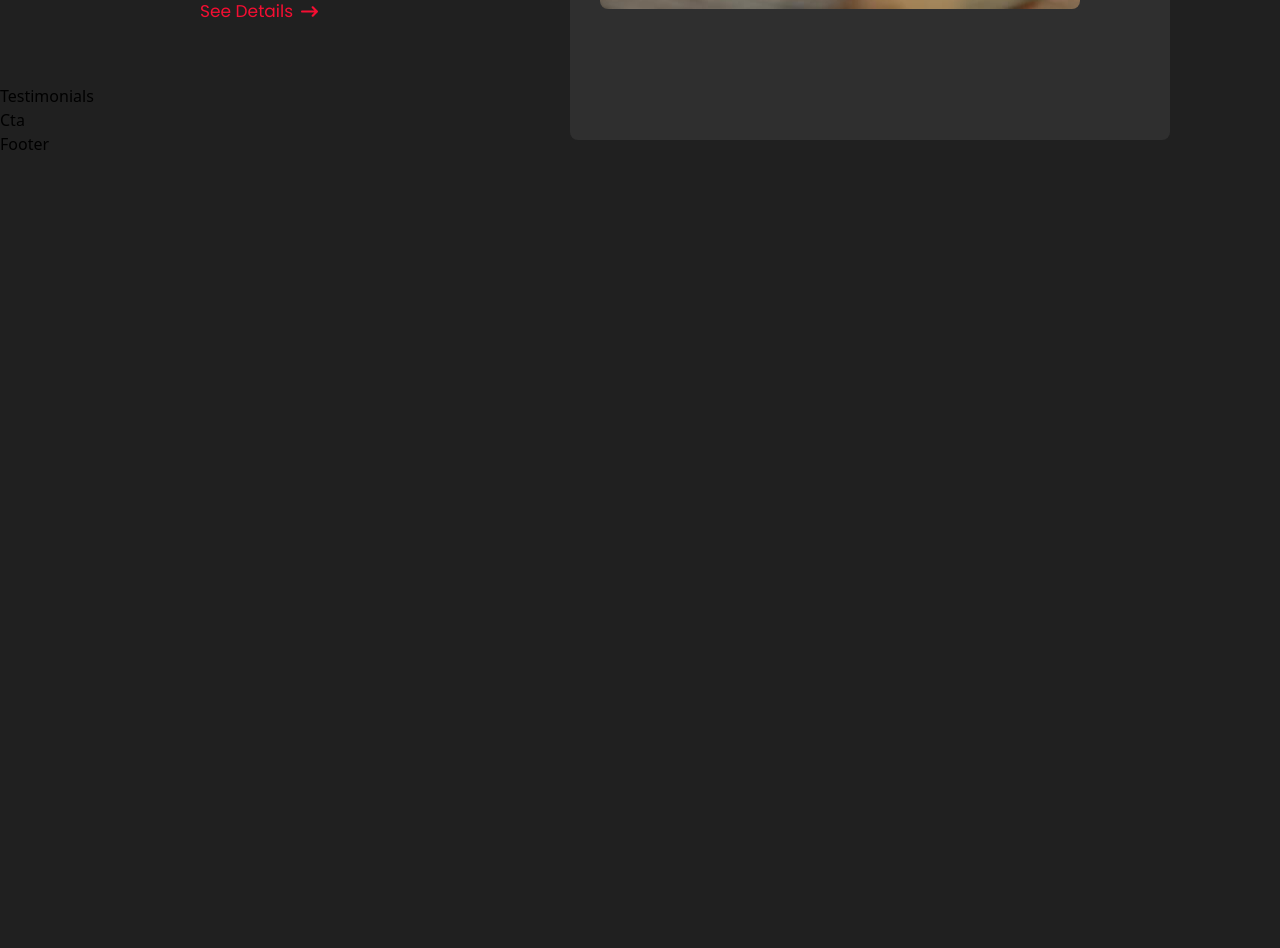
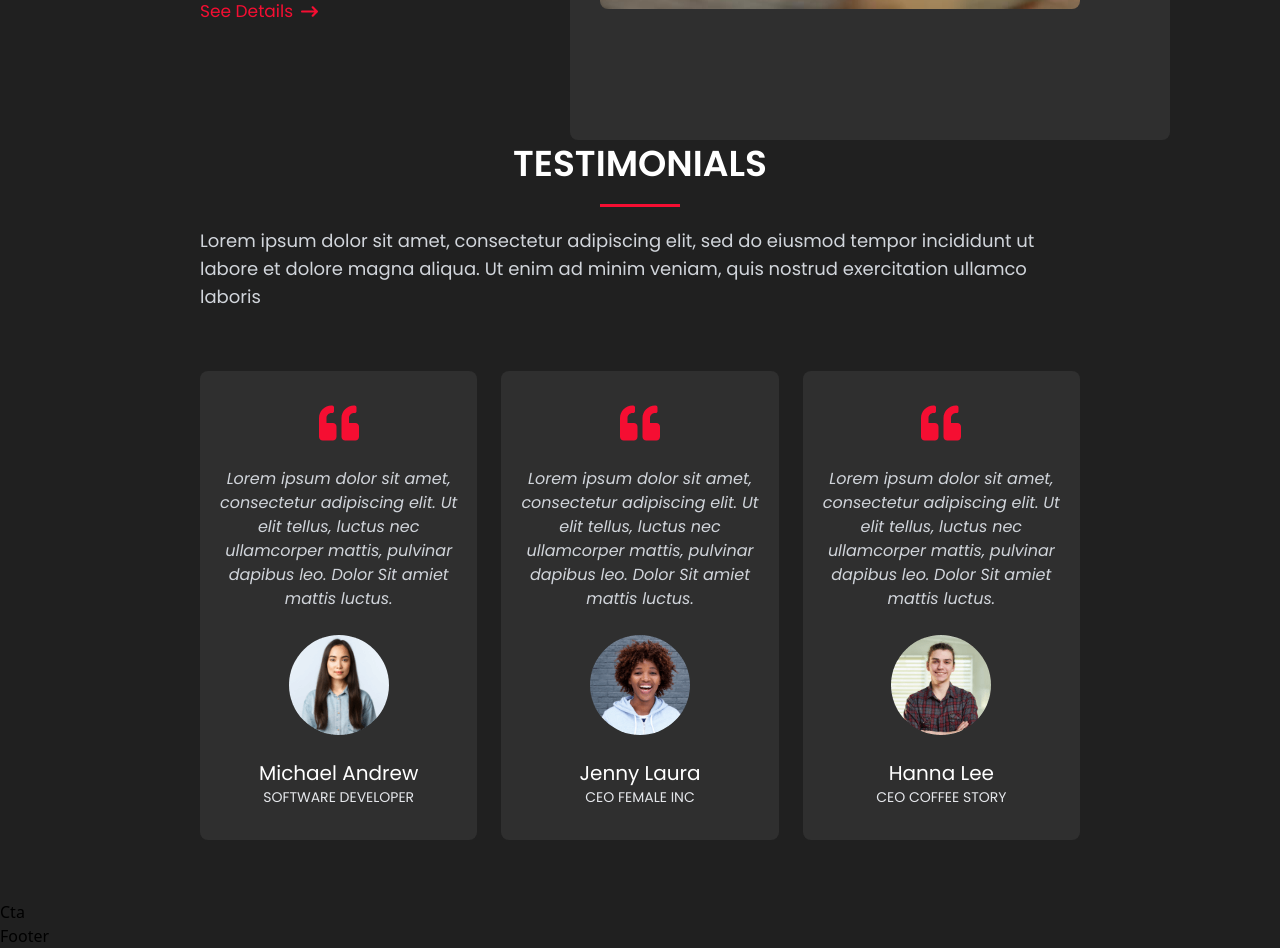
Before and after one commit to ozaenzenzen/reactjs_template_4, a React (Vite) app: page / in a window 1280 px wide. Shown: the part 3650-4598 px from the top of the page. Before the commit the page ends 3806 px from the top, so only its background shows below. Built offline with nearby package versions, Linux system fonts and the light colour scheme.

Commit message:
update testimonials section

```diff
--- /dev/null
+++ b/src/export.js
@@ -0,0 +1,26 @@
+import client1 from './assets/profile1.png'
+import client2 from './assets/profile2.png'
+import client3 from './assets/profile3.png'
+
+export const reviews = [
+  {
+   img: client1,
+   name: 'Michael Andrew',
+   post: 'SOFTWARE DEVELOPER',
+   about: 'Lorem ipsum dolor sit amet, consectetur adipiscing elit. Ut elit tellus, luctus nec ullamcorper mattis, pulvinar dapibus leo. Dolor Sit amiet mattis luctus.'
+  },
+
+  {
+   img: client2,
+   name: 'Jenny Laura',
+   post: 'CEO FEMALE INC',
+   about: 'Lorem ipsum dolor sit amet, consectetur adipiscing elit. Ut elit tellus, luctus nec ullamcorper mattis, pulvinar dapibus leo. Dolor Sit amiet mattis luctus.'
+  },
+
+  {
+   img: client3,
+   name: 'Hanna Lee',
+   post: 'CEO COFFEE STORY',
+   about: 'Lorem ipsum dolor sit amet, consectetur adipiscing elit. Ut elit tellus, luctus nec ullamcorper mattis, pulvinar dapibus leo. Dolor Sit amiet mattis luctus.'
+  },
+]
--- a/src/sections/Testimonials.jsx
+++ b/src/sections/Testimonials.jsx
@@ -1,9 +1,66 @@
- import React from 'react'
+import React, { useEffect } from "react";
+import AOS from "aos";
+import "aos/dist/aos.css";
+import { FaQuoteLeft } from "react-icons/fa";
+import { reviews } from "../export";
 
- const Testimonials = () => {
-   return (
-     <div>Testimonials</div>
-   )
- }
+const Testimonials = () => {
+  useEffect(() => {
+    AOS.init({
+      duration: 800,
+      delay: 200,
+      once: true,
+    });
+  }, []);
 
- export default Testimonials
+  return (
+    <div
+      id="testimonials"
+      className="w-full lg:px-[200px] px-8 py-[60px] h-full flex flex-col justify-between items-center gap-5"
+    >
+      <h1
+        data-aos="zoom-in"
+        className="text-4xl uppercase text-white font-poppins font-semibold"
+      >
+        Testimonials
+      </h1>
+      <div data-aos="zoom-in" className="bg-themered h-[3px] w-20"></div>
+      <p
+        data-aos="zoom-in"
+        data-aos-delay="400"
+        className="text-gray-300 text-lg font-poppins"
+      >
+        Lorem ipsum dolor sit amet, consectetur adipiscing elit, sed do eiusmod
+        tempor incididunt ut labore et dolore magna aliqua. Ut enim ad minim
+        veniam, quis nostrud exercitation ullamco laboris
+      </p>
+
+      <div className="w-full grid lg:grid-cols-3 grid-cols-1 justify-between items-start gap-6 mt-10">
+        {reviews.map((item, index) => (
+          <div
+            data-aos="zoom-in"
+            data-aos-delay="600"
+            key={index}
+            className="bg-[#2f2f2f] flex flex-col justify-center items-center gap-6 px-5 py-8 rounded-lg"
+          >
+            <FaQuoteLeft className="fill-themered size-10 transition-all duration-300 ease-in-out hover:scale-110" />
+            <p className="text-gray-300 italic font-poppins text-center">
+              {item.about}
+            </p>
+            <img
+              src={item.img}
+              alt=""
+              className="transition-all duration-300 ease-in-out hover:scale-110"
+            />
+            <div className="flex flex-col justify-center items-center">
+              <h1 className="text-white text-xl font-poppins">{item.name}</h1>
+              <h1 className="text-gray-200 text-[14px] uppercase font-poppins">{item.post}</h1>
+            </div>
+          </div>
+        ))}
+      </div>
+    </div>
+  );
+};
+
+export default Testimonials;
```
